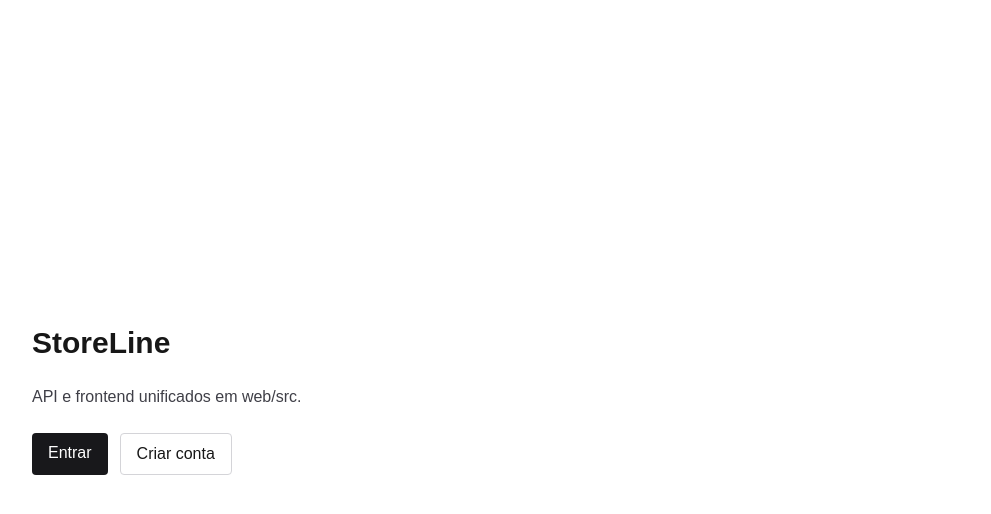
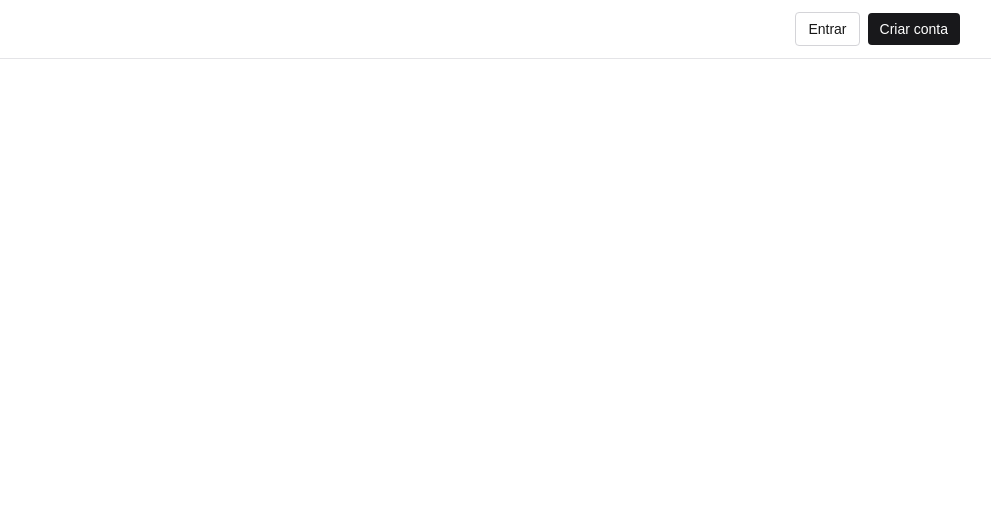
Before and after one commit to kralluz/StoreLine, a Next.js app in the folder web/: page / in a window 1280 px wide. Shown: the top 514 px of the page, without its empty margins (256-1247 px from the left). Built offline with nearby package versions, Linux system fonts and the light colour scheme.

Commit message:
feat(auth): status de sessao e tratamento de erro robusto
Closes #43

```diff
--- a/web/src/app/api/auth/login/route.ts
+++ b/web/src/app/api/auth/login/route.ts
@@ -1,4 +1,5 @@
 import { NextRequest, NextResponse } from "next/server";
+import { Prisma } from "@prisma/client";
 import { prisma } from "@/lib/prisma";
 import { comparePasswords, generateToken } from "@/lib/auth";
 import { LoginSchema } from "@/lib/schemas";
@@ -54,6 +55,17 @@ export async function POST(request: NextRequest) {
     );
   } catch (error) {
     console.error("Erro no login:", error);
+
+    if (
+      error instanceof Prisma.PrismaClientInitializationError &&
+      error.message.includes("DATABASE_URL")
+    ) {
+      return NextResponse.json(
+        { error: "Configuracao ausente: defina DATABASE_URL no ambiente" },
+        { status: 500 }
+      );
+    }
+
     return NextResponse.json(
       { error: "Erro ao fazer login" },
       { status: 500 }
--- a/web/src/app/api/auth/register/route.ts
+++ b/web/src/app/api/auth/register/route.ts
@@ -1,4 +1,5 @@
 import { NextRequest, NextResponse } from "next/server";
+import { Prisma } from "@prisma/client";
 import { prisma } from "@/lib/prisma";
 import { hashPassword, generateToken } from "@/lib/auth";
 import { RegisterSchema } from "@/lib/schemas";
@@ -61,6 +62,17 @@ export async function POST(request: NextRequest) {
     );
   } catch (error) {
     console.error("Erro no registro:", error);
+
+    if (
+      error instanceof Prisma.PrismaClientInitializationError &&
+      error.message.includes("DATABASE_URL")
+    ) {
+      return NextResponse.json(
+        { error: "Configuracao ausente: defina DATABASE_URL no ambiente" },
+        { status: 500 }
+      );
+    }
+
     return NextResponse.json(
       { error: "Erro ao registrar usuario" },
       { status: 500 }
--- a/web/src/app/auth/register/page.tsx
+++ b/web/src/app/auth/register/page.tsx
@@ -35,10 +35,18 @@ export default function RegisterPage() {
         body: JSON.stringify(formData),
       });
 
-      const data = await response.json();
+      const contentType = response.headers.get("content-type") ?? "";
+      const data = contentType.includes("application/json")
+        ? await response.json()
+        : null;
 
       if (!response.ok) {
-        setError(data.error || "Erro ao registrar");
+        setError(data?.error || "Erro ao registrar");
+        return;
+      }
+
+      if (!data?.token || !data?.user) {
+        setError("Resposta invalida do servidor");
         return;
       }
 
--- a/web/src/app/layout.tsx
+++ b/web/src/app/layout.tsx
@@ -1,6 +1,7 @@
 import type { Metadata } from "next";
 import { Geist, Geist_Mono } from "next/font/google";
 import "./globals.css";
+import AuthStatus from "@/components/auth-status";
 
 const geistSans = Geist({
   variable: "--font-geist-sans",
@@ -27,7 +28,14 @@ export default function RootLayout({
       lang="en"
       className={`${geistSans.variable} ${geistMono.variable} h-full antialiased`}
     >
-      <body className="min-h-full flex flex-col">{children}</body>
+      <body className="min-h-full flex flex-col">
+        <header className="w-full border-b border-zinc-200 px-4 py-3">
+          <div className="mx-auto flex w-full max-w-6xl justify-end">
+            <AuthStatus />
+          </div>
+        </header>
+        <main className="flex-1">{children}</main>
+      </body>
     </html>
   );
 }
--- a/web/src/app/page.tsx
+++ b/web/src/app/page.tsx
@@ -1,18 +1,5 @@
-import Link from "next/link";
-
 export default function Home() {
   return (
-    <div className="mx-auto flex min-h-screen w-full max-w-3xl flex-col justify-center gap-6 p-8">
-      <h1 className="text-3xl font-semibold">StoreLine</h1>
-      <p className="text-zinc-700">API e frontend unificados em web/src.</p>
-      <div className="flex gap-3">
-        <Link href="/auth/login" className="rounded bg-zinc-900 px-4 py-2 text-white">
-          Entrar
-        </Link>
-        <Link href="/auth/register" className="rounded border border-zinc-300 px-4 py-2">
-          Criar conta
-        </Link>
-      </div>
-    </div>
+    <section className="mx-auto min-h-screen w-full max-w-6xl p-6" aria-label="Vitrine" />
   );
 }
--- /dev/null
+++ b/web/src/components/auth-status.tsx
@@ -0,0 +1,70 @@
+"use client";
+
+import Link from "next/link";
+import { useEffect, useState } from "react";
+import { useRouter } from "next/navigation";
+
+type StoredUser = {
+  name?: string;
+};
+
+export default function AuthStatus() {
+  const router = useRouter();
+  const [userName, setUserName] = useState<string | null>(null);
+
+  useEffect(() => {
+    const rawUser = localStorage.getItem("user");
+    if (!rawUser) {
+      setUserName(null);
+      return;
+    }
+
+    try {
+      const parsedUser = JSON.parse(rawUser) as StoredUser;
+      setUserName(parsedUser.name?.trim() || "Usuario");
+    } catch {
+      setUserName(null);
+    }
+  }, []);
+
+  const handleLogout = () => {
+    localStorage.removeItem("authToken");
+    localStorage.removeItem("user");
+    setUserName(null);
+    router.push("/");
+  };
+
+  if (userName) {
+    return (
+      <div className="flex items-center gap-2">
+        <div className="rounded-full border border-zinc-300 px-3 py-1.5 text-sm font-medium">
+          {userName}
+        </div>
+        <button
+          type="button"
+          onClick={handleLogout}
+          className="rounded border border-zinc-300 px-3 py-1.5 text-sm font-medium"
+        >
+          Desconectar
+        </button>
+      </div>
+    );
+  }
+
+  return (
+    <div className="flex items-center gap-2">
+      <Link
+        href="/auth/login"
+        className="rounded border border-zinc-300 px-3 py-1.5 text-sm font-medium"
+      >
+        Entrar
+      </Link>
+      <Link
+        href="/auth/register"
+        className="rounded bg-zinc-900 px-3 py-1.5 text-sm font-medium text-white"
+      >
+        Criar conta
+      </Link>
+    </div>
+  );
+}
```
